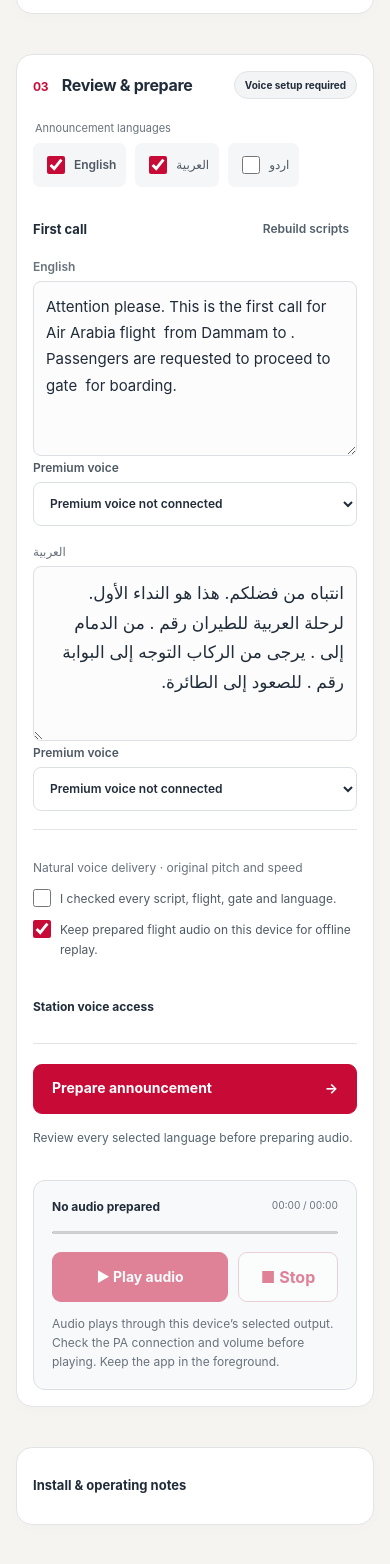
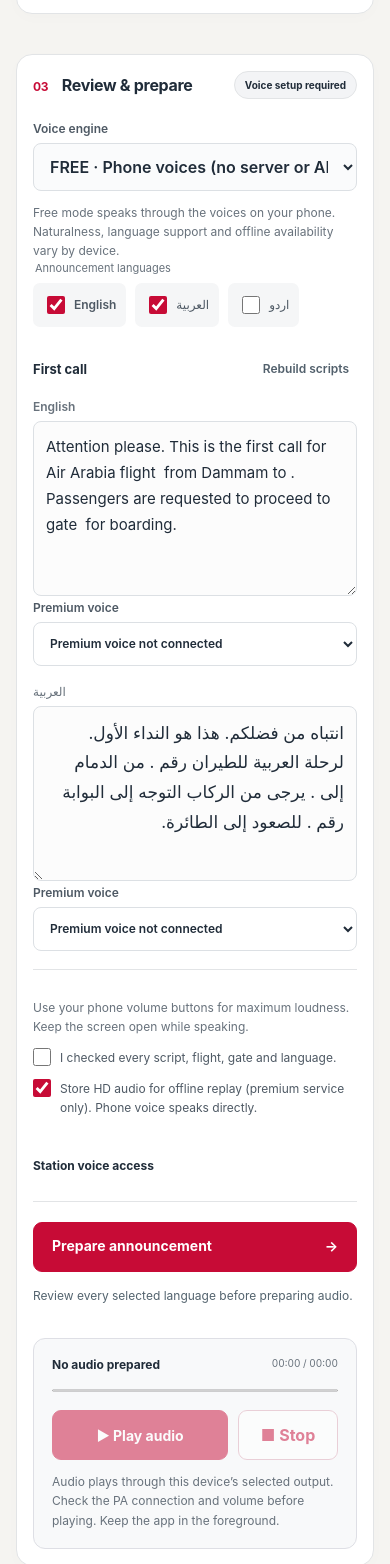
Before and after one commit to flyaru/air-arabia-pa, a website with bundled scripts: page index.html in a window 390 px wide. Shown: the part 1768-3332 px from the top of the page. Built offline with nearby package versions, Linux system fonts and the light colour scheme; files whose address does not match are found by name.

Commit message:
Prepare station PA free-speaking mobile release v6

```diff
--- a/index.html
+++ b/index.html
@@ -3,7 +3,7 @@
 <body><a class="skip" href="#workspace">Skip to console</a>
 <header><div class="brand"><span class="brandmark" aria-hidden="true">↗</span><div><strong>Air Arabia</strong><small>STATION ANNOUNCEMENTS</small></div></div><div class="header-right"><span id="connection" class="pill">Checking connection</span><button id="install" class="quiet">Install app</button></div></header>
 <main id="workspace"><section class="intro"><div><p class="eyebrow">GROUND OPERATIONS / PA CONSOLE</p><h1>A clear voice.<br>A smooth departure.</h1><p>Prepare, review and play your station announcements.</p></div><div class="station-card"><span id="stationDisplay">DMM</span><div><strong id="clock">—</strong><small>Station local time</small></div></div></section>
-<div id="notice" class="notice" role="status">Checking premium voice service…</div>
+<div id="notice" class="notice" role="status">Loading phone voices…</div>
 <div class="layout"><div class="left">
 <section class="card"><div class="section-title"><h2><span>01</span> Flight & station</h2><button id="reset" class="quiet">New flight</button></div>
 <form id="flightForm"><fieldset id="flightFields"><div class="form-grid">
@@ -23,16 +23,16 @@
 </section>
 <section class="card history-card"><div class="section-title"><h2><span>↺</span> Playback activity</h2><button id="clearHistory" class="quiet">Clear</button></div><p class="hint">This device only. Playback completion does not verify airport PA delivery.</p><ol id="history"><li>No playback activity yet.</li></ol><button id="exportHistory" class="quiet">Export activity</button></section>
 </div>
-<div class="right"><section class="card script-card"><div class="section-title"><h2><span>03</span> Review & prepare</h2><span class="pill" id="voiceBadge">Premium only</span></div>
-<fieldset id="languageFields"><legend>Announcement languages</legend><div class="language-options"><label><input type="checkbox" data-lang="en" checked> English</label><label><input type="checkbox" data-lang="ar" checked> العربية</label><label><input type="checkbox" data-lang="ur"> اردو</label></div></fieldset>
+<div class="right"><section class="card script-card"><div class="section-title"><h2><span>03</span> Review & prepare</h2><span class="pill" id="voiceBadge">Free phone voice</span></div>
+<div class="voice-mode"><label>Voice engine<select id="voiceMode"><option value="device">FREE · Phone voices (no server or API key)</option><option value="premium">HD · Verified premium voices (requires setup)</option></select></label><p class="hint">Free mode speaks through the voices on your phone. Naturalness, language support and offline availability vary by device.</p></div><fieldset id="languageFields"><legend>Announcement languages</legend><div class="language-options"><label><input type="checkbox" data-lang="en" checked> English</label><label><input type="checkbox" data-lang="ar" checked> العربية</label><label><input type="checkbox" data-lang="ur"> اردو</label></div></fieldset>
 <div class="script-tools"><strong id="selectedType">First call</strong><button id="rebuild" class="quiet">Rebuild scripts</button></div><div id="scripts"></div>
-<div class="voice-controls"><p class="hint">Natural voice delivery · original pitch and speed</p><label class="check"><input id="reviewed" type="checkbox"> I checked every script, flight, gate and language.</label><label class="check"><input id="cacheAudio" type="checkbox" checked> Keep prepared flight audio on this device for offline replay.</label></div>
+<div class="voice-controls"><p class="hint">Use your phone volume buttons for maximum loudness. Keep the screen open while speaking.</p><label class="check"><input id="reviewed" type="checkbox"> I checked every script, flight, gate and language.</label><label class="check"><input id="cacheAudio" type="checkbox" checked> Store HD audio for offline replay (premium service only). Phone voice speaks directly.</label></div>
 <details class="access"><summary>Station voice access</summary><label>Station access code<input id="accessCode" type="password" autocomplete="off" maxlength="256" placeholder="Provided by your administrator"></label><p class="hint">Kept in memory for this session. A verified premium voice service is required to prepare new audio.</p><button id="retryService" class="quiet">Check voice service</button></details>
 <button id="prepare" class="primary full">Prepare announcement <span>→</span></button>
 <div id="status" class="status" role="status" aria-live="polite">Enter the flight details, then review the scripts.</div>
 <div class="playback"><div class="playback-heading"><strong id="playbackLabel">No audio prepared</strong><span id="duration">00:00 / 00:00</span></div><progress id="progress" value="0" max="1" aria-label="Playback progress"></progress><div class="actions"><button id="play" class="primary" disabled>▶ Play audio</button><button id="stop" class="stop" disabled>■ Stop</button></div><p class="hint">Audio plays through this device’s selected output. Check the PA connection and volume before playing. Keep the app in the foreground.</p></div>
-</section><details class="card help"><summary>Install & operating notes</summary><p><b>iPhone / iPad:</b> Open in Safari, tap Share → Add to Home Screen.</p><p><b>Android:</b> Open in Chrome and choose Install app or Add to Home screen.</p><p>Prepared flight audio can replay offline on this device. New announcements need the premium voice service. Browser storage can be cleared by the phone.</p><p>The supplied reference is GOM Rev.15+, 15 August 2024. Scripts are adapted drafts; current station procedures and language review take precedence.</p><button id="clearAudio" class="quiet">Delete offline audio</button><p id="storageStatus" class="hint"></p></details></div></div>
-<footer><span>Air Arabia · Ground Operations</span><span>Station PA 5.0 · Release candidate</span></footer>
+</section><details class="card help"><summary>Install & operating notes</summary><p><b>iPhone / iPad:</b> Open in Safari, tap Share → Add to Home Screen.</p><p><b>Android:</b> Open in Chrome and choose Install app or Add to Home screen.</p><p>Free voice generation uses the speech voices installed on the phone and needs no server. Some voices may require internet. Optional premium HD generation requires approved configuration. Browser storage can be cleared by the phone.</p><p>The supplied reference is GOM Rev.15+, 15 August 2024. Scripts are adapted drafts; current station procedures and language review take precedence.</p><button id="clearAudio" class="quiet">Delete offline audio</button><p id="storageStatus" class="hint"></p></details></div></div>
+<footer><span>Air Arabia · Ground Operations</span><span>Station PA 6.0 · Free speaking mode</span></footer>
 </main><datalist id="airports"></datalist><datalist id="timezones"><option value="Asia/Riyadh"><option value="Asia/Dubai"><option value="Asia/Karachi"><option value="Africa/Cairo"><option value="Africa/Casablanca"><option value="Asia/Kolkata"><option value="Europe/Istanbul"><option value="UTC"></datalist>
 <dialog id="installHelp"><h2>Take the console with you</h2><p>On iPhone: Safari → Share → Add to Home Screen.</p><p>On Android: Chrome → menu → Install app or Add to Home screen.</p><p>Use a current browser and HTTPS. Installation and audio features vary by phone.</p><button id="closeInstall" class="primary">Got it</button></dialog>
 <noscript>This announcement console requires JavaScript. Please enable it in your browser.</noscript></body></html>
```
